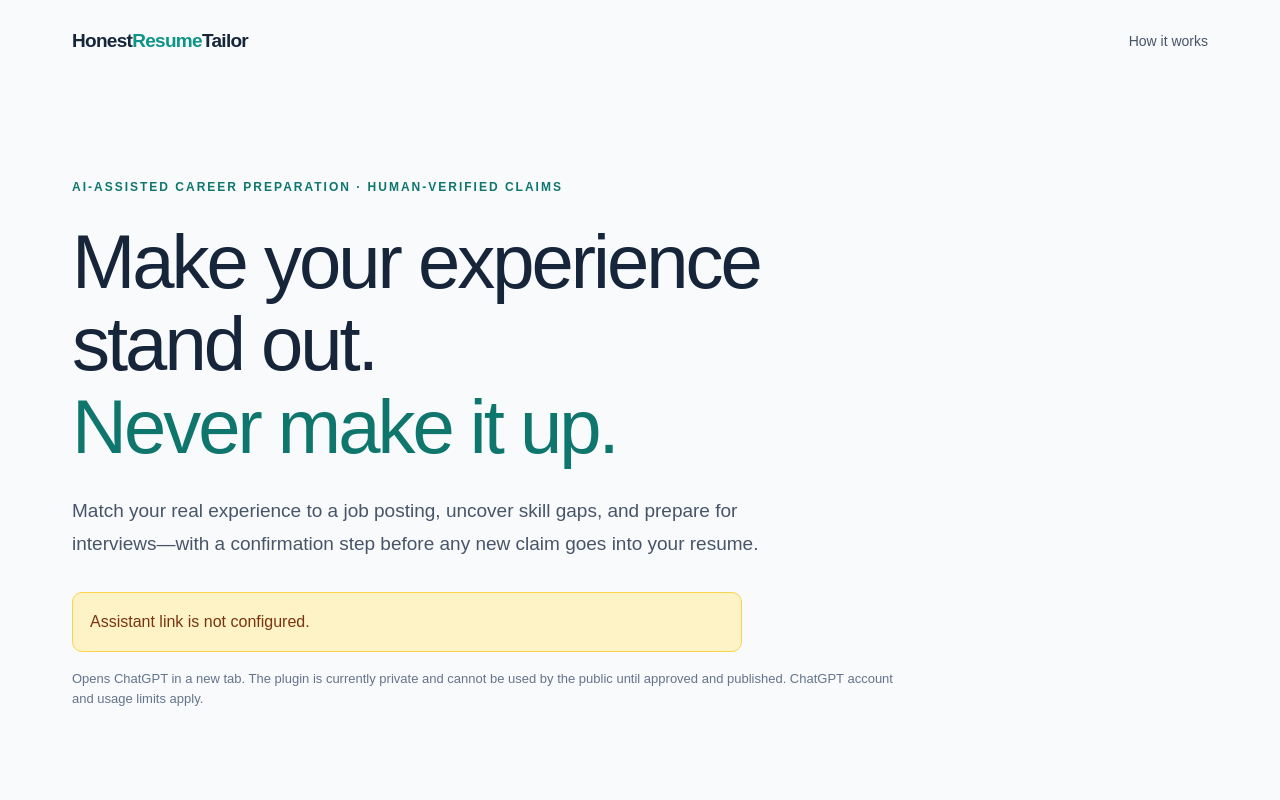
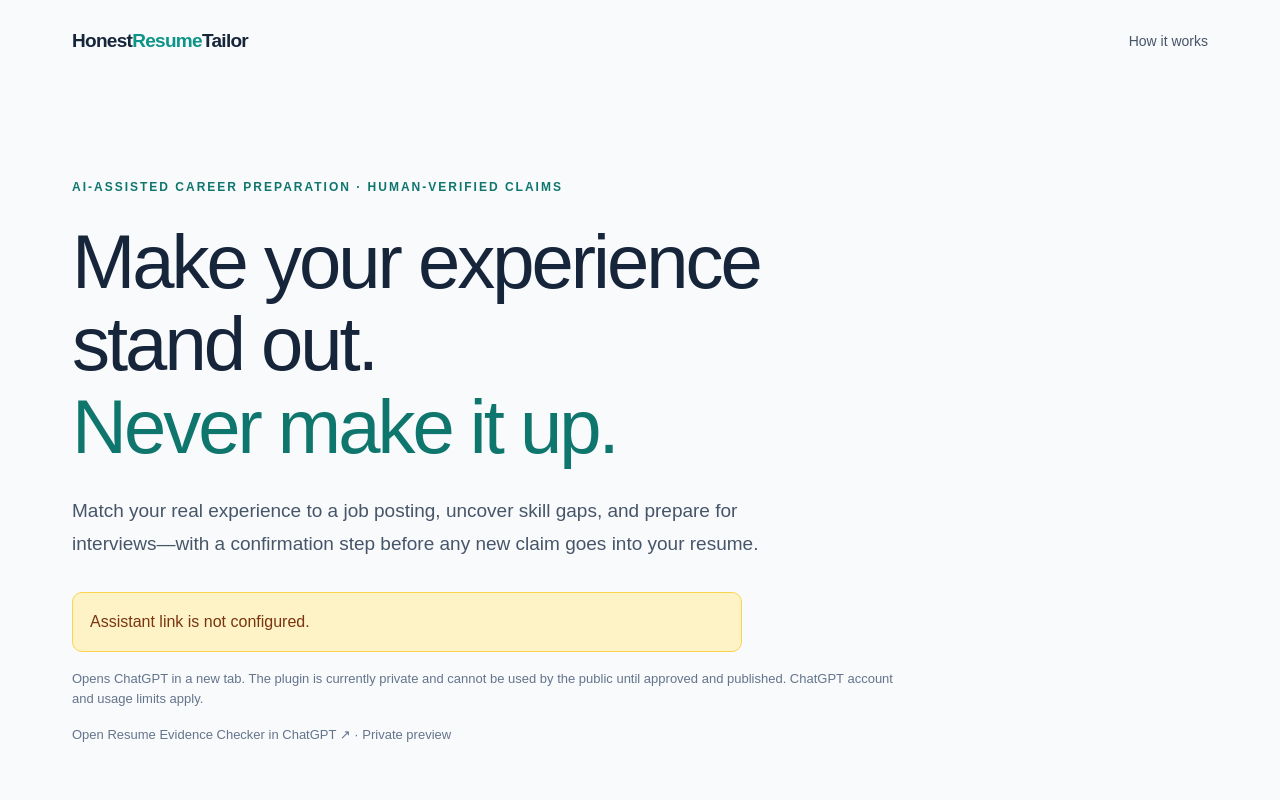
Before and after one commit to kmccar80/honest-resume-tailor, a Next.js app: page /honest-resume-tailor/ in a window 1280 px wide. Shown: the top 800 px of the page. Built offline with nearby package versions, Linux system fonts and the light colour scheme; no server answers.

Commit message:
Link private evidence checker preview from homepage

```diff
--- a/app/page.tsx
+++ b/app/page.tsx
@@ -11,6 +11,7 @@ export default function Home() {
         <p className="lead">Match your real experience to a job posting, uncover skill gaps, and prepare for interviews—with a confirmation step before any new claim goes into your resume.</p>
         {ready ? <a className="primary" href={assistantUrl} target="_blank" rel="noopener noreferrer">Launch resume assistant ↗</a> : <div className="notready" role="status">Assistant link is not configured.</div>}
         <p className="fine">Opens ChatGPT in a new tab. The plugin is currently private and cannot be used by the public until approved and published. ChatGPT account and usage limits apply.</p>
+        <p className="fine"><a href="https://chatgpt.com/plugins/plugin_asdk_app_6b03c8ccda308191b3b7d1460eb66da6" target="_blank" rel="noopener noreferrer">Open Resume Evidence Checker in ChatGPT ↗</a> · Private preview</p>
       </section>
       <section id="how" className="section">
         <h2>How it works</h2>
```
